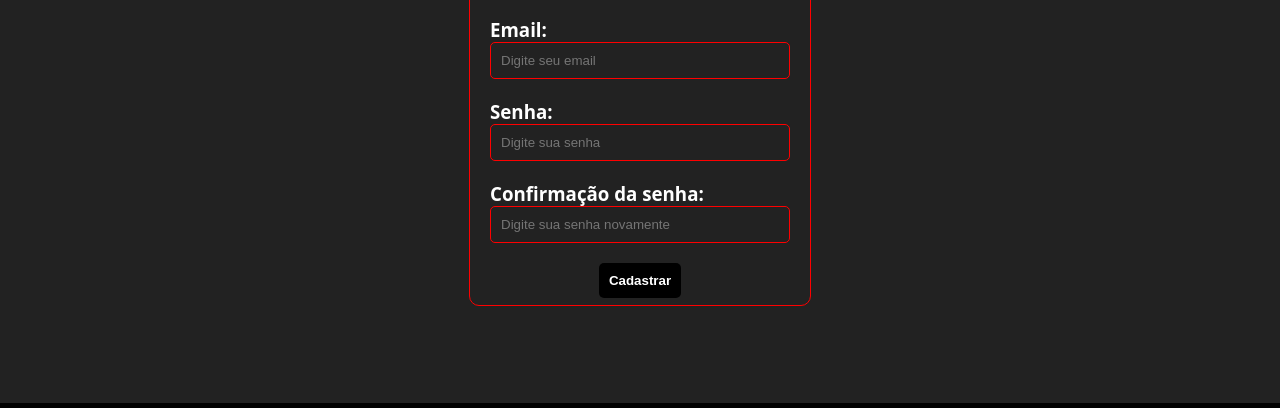
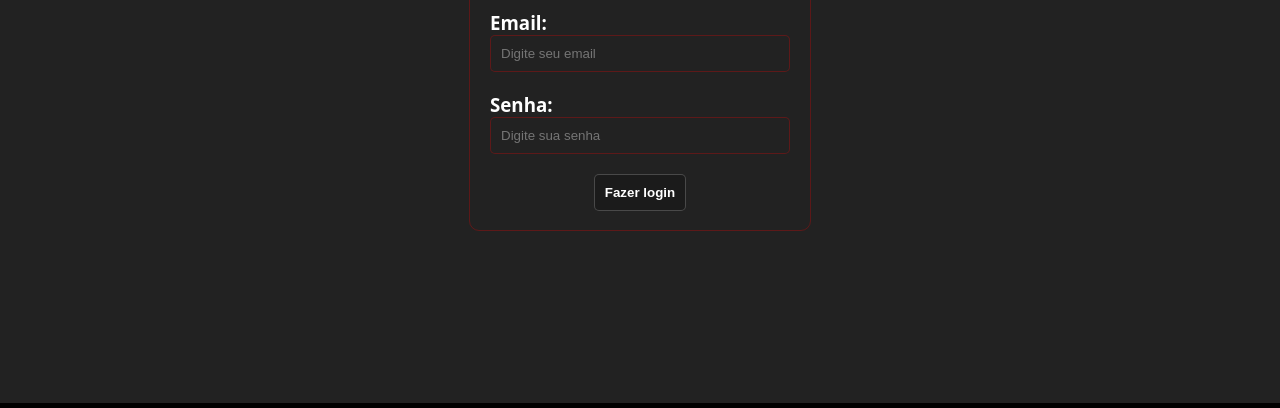
Before and after one commit to NicolasBJaved/Fighting-News-PI, a website: page Fighting-News/public/login.html in a window 1280 px wide. Shown: the part 317-725 px from the top of the page. Drawn offline with Linux system fonts and the light colour scheme.

Commit message:
Tela de login inicial feita

```diff
--- a/Fighting-News/public/css/style.css
+++ b/Fighting-News/public/css/style.css
@@ -238,7 +238,7 @@ footer .redesSociais a img{
     height: 350px;
     width: 300px;
     align-items: center;
-    border: 1px solid red;
+    border: 1px solid rgba(255, 0, 0, 0.267);
     color: white;
     padding: 20px;
     border-radius: 10px;
@@ -256,18 +256,20 @@ footer .redesSociais a img{
 .containerCadastro .conteudoCadastro .camposCadastro .campoCadastro input{
     background-color: #222222;
     color: white;
-    border: 1px solid red;
+    border: 1px solid rgba(255, 0, 0, 0.267);
     border-radius: 5px;
     padding: 10px;
 }
 
+
 .containerCadastro .conteudoCadastro .botaoCadastro button{
-    background-color: black;
+    background-color: rgba(0, 0, 0, 0.185);
     color: white;
     border: none;
     border-radius: 5px;
     padding: 10px;
     cursor: pointer;
+    border: 1px solid rgba(255, 255, 255, 0.199);
 }
 
 .containerCadastro .camposCadastro{
@@ -278,3 +280,63 @@ footer .redesSociais a img{
     height: 100%;
     width: 100%;
 }
+
+/* LOGIN */
+
+.containerLogin{
+    display: flex;
+    flex-direction: column;
+    align-items: center;
+    justify-content: center;
+    height: 100vh;
+}
+
+.containerLogin .conteudoLogin{
+    display: flex;
+    justify-content: space-between;
+    flex-direction: column;
+    height: 200px;
+    width: 300px;
+    align-items: center;
+    border: 1px solid rgba(255, 0, 0, 0.267);
+    color: white;
+    padding: 20px;
+    border-radius: 10px;
+}
+
+.containerLogin .conteudoLogin .camposLogin .campoLogin{
+    display: flex;
+    flex-direction: column;
+    justify-content: space-between;
+    width: 100%;
+    height: 100%;
+    margin-bottom: 20px;
+}
+
+.containerLogin .conteudoLogin .camposLogin .campoLogin input{
+    background-color: #222222;
+    color: white;
+    border: 1px solid rgba(255, 0, 0, 0.267);
+    border-radius: 5px;
+    padding: 10px;
+}
+
+
+.containerLogin .conteudoLogin .botaoLogin button{
+    background-color: rgba(0, 0, 0, 0.185);
+    color: white;
+    border: none;
+    border-radius: 5px;
+    padding: 10px;
+    cursor: pointer;
+    border: 1px solid rgba(255, 255, 255, 0.199);
+}
+
+.containerLogin .camposLogin{
+    display: flex;
+    flex-direction: column;
+    align-items: center;
+    justify-content: space-between;
+    height: 100%;
+    width: 100%;
+}
--- a/Fighting-News/public/cadastro.html
+++ b/Fighting-News/public/login.html
@@ -1,13 +1,11 @@
 <!DOCTYPE html>
 <html lang="en">
-
 <head>
     <meta charset="UTF-8">
     <meta name="viewport" content="width=device-width, initial-scale=1.0">
     <link rel="stylesheet" href="./css/style.css">
-    <title>Cadastro</title>
+    <title>Login</title>
 </head>
-
 <body>
     <header>
         <div class="conteudoHeader">
@@ -18,39 +16,30 @@
                 <ul>
                     <li><a href="index.html">Home</a></li>
                     <li><a href="cadastro.html">Cadastro</a></li>
-                    <li><a href="">Login</a></li>
+                    <li><a href="login.html">Login</a></li>
                     <li><a href="">Dados</a></li>
                 </ul>
             </nav>
         </div>
     </header>
 
-    <div class="containerCadastro">
-        <h1 style="color: white; margin-bottom: 10px;">Cadastre-se</h1>
-        <div class="conteudoCadastro">
-            <div class="camposCadastro">
-                <div class="campoCadastro">
-                    <h3>Nome:</h3>
-                    <input type="text" id="ipt_nome" placeholder="Digite seu nome">
-                </div>
-                <div class="campoCadastro">
+    <div class="containerLogin">
+        <h1 style="color: white; margin-bottom: 10px;">Login</h1>
+        <div class="conteudoLogin">
+            <div class="camposLogin">
+                <div class="campoLogin">
                     <h3>Email:</h3>
                     <input type="text" id="ipt_cadastro" placeholder="Digite seu email">
                 </div>
-                <div class="campoCadastro">
+                <div class="campoLogin">
                     <h3>Senha:</h3>
                     <input type="password" id="ipt_senha" placeholder="Digite sua senha">
                 </div>
-                <div class="campoCadastro">
-                    <h3>Confirmação da senha:</h3>
-                    <input type="password" id="ipt_confirmacaoSenha" placeholder="Digite sua senha novamente">
-                </div>
             </div>
-            <div class="botaoCadastro">
-                <button onclick="cadastrar()"><b>Cadastrar</b></button>
+            <div class="botaoLogin">
+                <button onclick="cadastrar()"><b>Fazer login</b></button>
             </div>
         </div>
-    </div>
     </div>
 
     <footer>
@@ -70,5 +59,4 @@
         </div>
     </footer>
 </body>
-
 </html>
```
Also changed, not shown: Fighting-News/public/index.html (+1 -1 lines).
